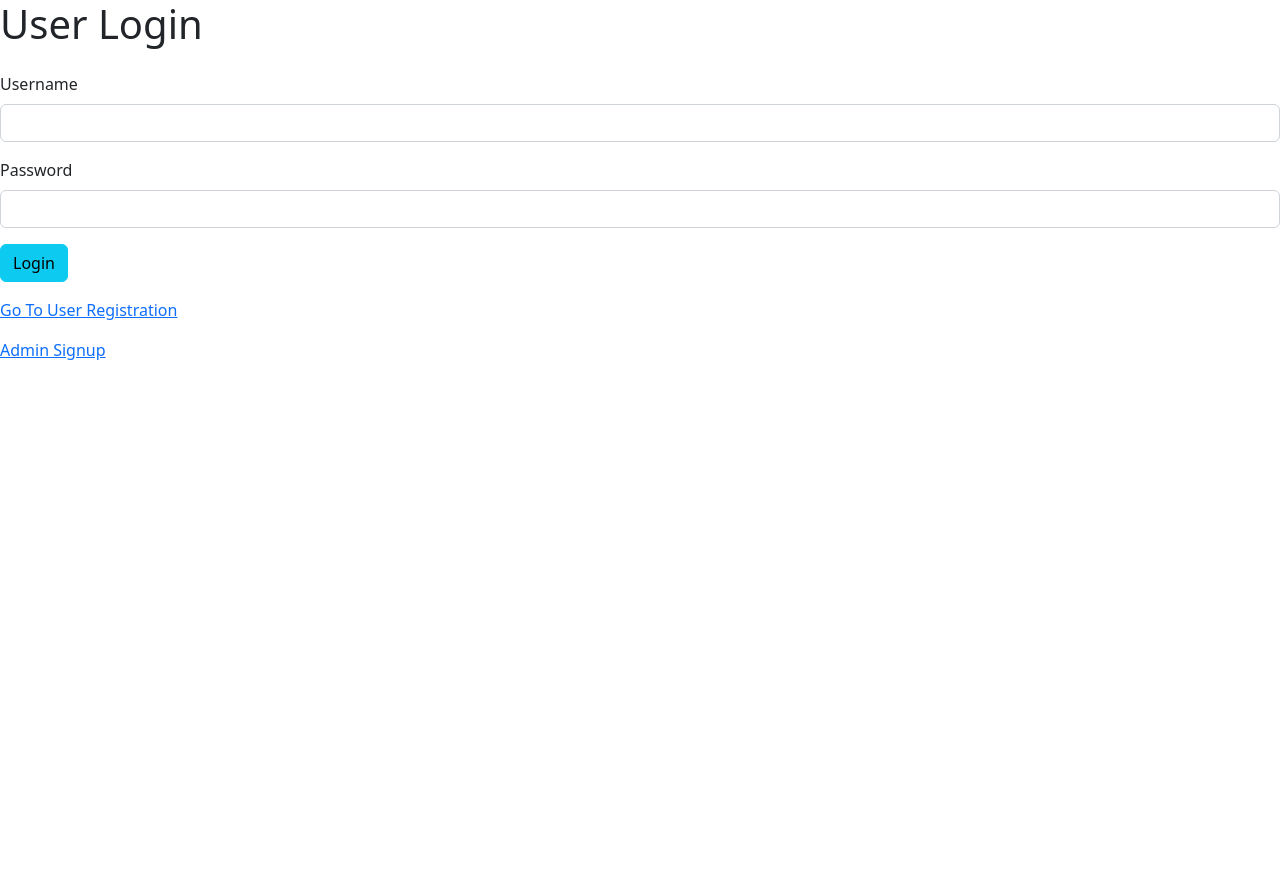
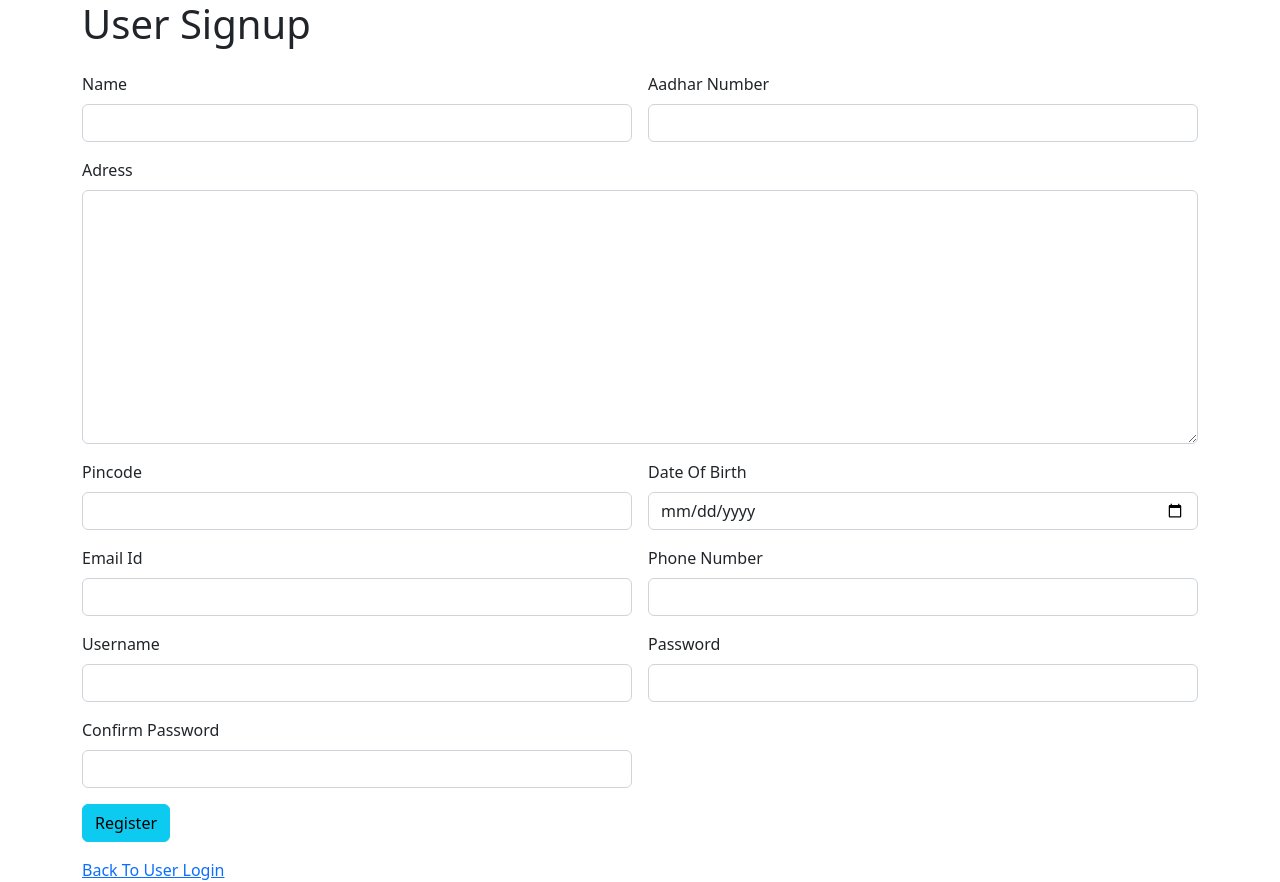
Before and after one commit to Asiyacm/New-Library-Angular-App, an Angular app: page / in a window 1280 px wide. Before the commit the page ends 800 px from the top, so only its background shows below. Built offline with nearby package versions, Linux system fonts and the light colour scheme.

Commit message:
userRegister commit

```diff
--- a/src/app/app.component.html
+++ b/src/app/app.component.html
@@ -1,3 +1,3 @@
-<app-user-login></app-user-login>
+<app-user-register></app-user-register>
 
 <router-outlet></router-outlet>
--- a/src/app/app.module.ts
+++ b/src/app/app.module.ts
@@ -6,12 +6,14 @@ import { AppComponent } from './app.component';
 import { AdminLoginComponent } from './admin-login/admin-login.component';
 import { FormsModule } from '@angular/forms';
 import { UserLoginComponent } from './user-login/user-login.component';
+import { UserRegisterComponent } from './user-register/user-register.component';
 
 @NgModule({
   declarations: [
     AppComponent,
     AdminLoginComponent,
-    UserLoginComponent
+    UserLoginComponent,
+    UserRegisterComponent
   ],
   imports: [
     BrowserModule,
--- /dev/null
+++ b/src/app/user-register/user-register.component.html
@@ -0,0 +1,102 @@
+<div class="container">
+    <div class="row">
+        <div class="col col-12 col-sm-12 col-md-12 col-lg-12 col-xl-12 col-xxl-12">
+
+
+            <div class="row g-3">
+
+
+                <div class="col col-12 col-sm-12 col-md-12 col-lg-12 col-xl-12 col-xxl-12">
+
+                    <h1>User Signup</h1>
+
+                </div>
+
+                <div class="col col-12 col-sm-6 col-md-6 col-lg-6 col-xl-6 col-xxl-6">
+
+                    <label for="" class="form-label">Name</label>
+                    <input name="name" [(ngModel)]="name" type="text" class="form-control">
+
+                </div>
+
+                <div class="col col-12 col-sm-6 col-md-6 col-lg-6 col-xl-6 col-xxl-6">
+
+                    <label for="" class="form-label">Aadhar Number</label>
+                    <input name="aadharno" [(ngModel)]="aadharno" type="text" class="form-control">
+
+                </div>
+
+                <div class="col col-12 col-sm-12 col-md-12 col-lg-12 col-xl-12 col-xxl-12">
+
+                    <label for="" class="form-label">Adress</label>
+                    <textarea name="adress" [(ngModel)]="adress" id="" cols="30" rows="10" class="form-control"></textarea>
+
+                </div>
+
+                <div class="col col-12 col-sm-6 col-md-6 col-lg-6 col-xl-6 col-xxl-6">
+
+                    <label for="" class="form-label">Pincode</label>
+                    <input name="pincode" [(ngModel)]="pincode" type="text" class="form-control">
+
+                </div>
+
+                <div class="col col-12 col-sm-6 col-md-6 col-lg-6 col-xl-6 col-xxl-6">
+
+                    <label for="" class="form-label">Date Of Birth</label>
+                    <input name="dateofbirth" [(ngModel)]="dateofbirth" type="date" name="" id="" class="form-control">
+
+                </div>
+
+                <div class="col col-12 col-sm-6 col-md-6 col-lg-6 col-xl-6 col-xxl-6">
+
+                    <label for="" class="form-label">Email Id</label>
+                    <input name="emailid" [(ngModel)]="emailid" type="text" class="form-control">
+
+                </div>
+
+                <div class="col col-12 col-sm-6 col-md-6 col-lg-6 col-xl-6 col-xxl-6">
+
+                    <label for="" class="form-label">Phone Number</label>
+                    <input name="phoneno" [(ngModel)]="phoneno" type="text" class="form-control">
+
+                </div>
+
+
+
+                <div class="col col-12 col-sm-6 col-md-6 col-lg-6 col-xl-6 col-xxl-6">
+
+                    <label for="" class="form-label">Username</label>
+                    <input name="username" [(ngModel)]="username"  type="text" class="form-control">
+
+                </div>
+                <div class="col col-12 col-sm-6 col-md-6 col-lg-6 col-xl-6 col-xxl-6">
+
+                    <label for="" class="form-label">Password</label>
+                    <input name="password" [(ngModel)]="password"  type="password" name="" id="" class="form-control">
+
+                </div>
+
+
+                <div class="col col-12 col-sm-6 col-md-6 col-lg-6 col-xl-6 col-xxl-6">
+
+                    <label for="" class="form-label">Confirm Password</label>
+                    <input name="confirmpassword" [(ngModel)]="confirmpassword" name="" id="" class="form-control">
+
+                </div>
+
+
+                <div class="col col-12 col-sm-12 col-md-12 col-lg-12 col-xl-12 col-xxl-12">
+                    <button (click)="userSignup()" class="btn btn-info">Register</button>
+                </div>
+                <div class="col col-12 col-sm-12 col-md-12 col-lg-12 col-xl-12 col-xxl-12">
+
+                    <a routerLink="/Userlogin">Back To User Login</a>
+
+                </div>
+            </div>
+
+
+
+        </div>
+    </div>
+</div>
--- /dev/null
+++ b/src/app/user-register/user-register.component.ts
@@ -0,0 +1,32 @@
+import { Component } from '@angular/core';
+
+@Component({
+  selector: 'app-user-register',
+  templateUrl: './user-register.component.html',
+  styleUrls: ['./user-register.component.css']
+})
+export class UserRegisterComponent {
+
+  name=""
+  aadharno=""
+  adress=""
+    pincode=""
+    dateofbirth=""
+    emailid=""
+    phoneno=""
+    username=""
+    password=""
+    confirmpassword=""
+
+    userSignup=()=>
+    {
+      let signup:any=
+      {"name":this.name,"aadharno":this.aadharno,"adress":this.adress,"pincode":this.pincode,
+      "dateofbirth":this.dateofbirth,"emailid":this.emailid,"phoneno":this.phoneno,
+       "username":this.username,"password":this.password,"confirmpassword":this.confirmpassword}
+         console.log(signup)
+
+
+  }
+
+  }
```
Also changed, not shown: src/app/user-register/user-register.component.css (added).
